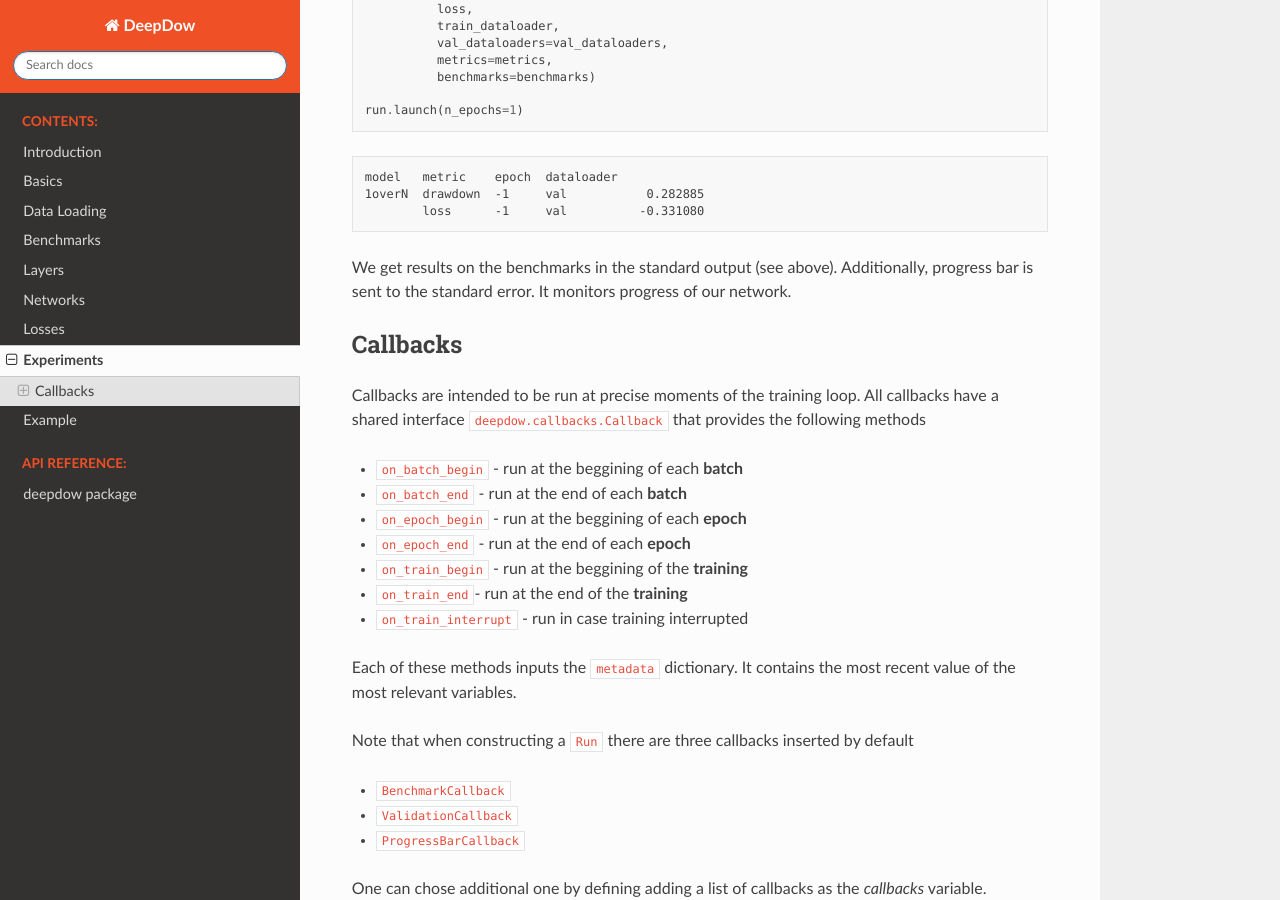
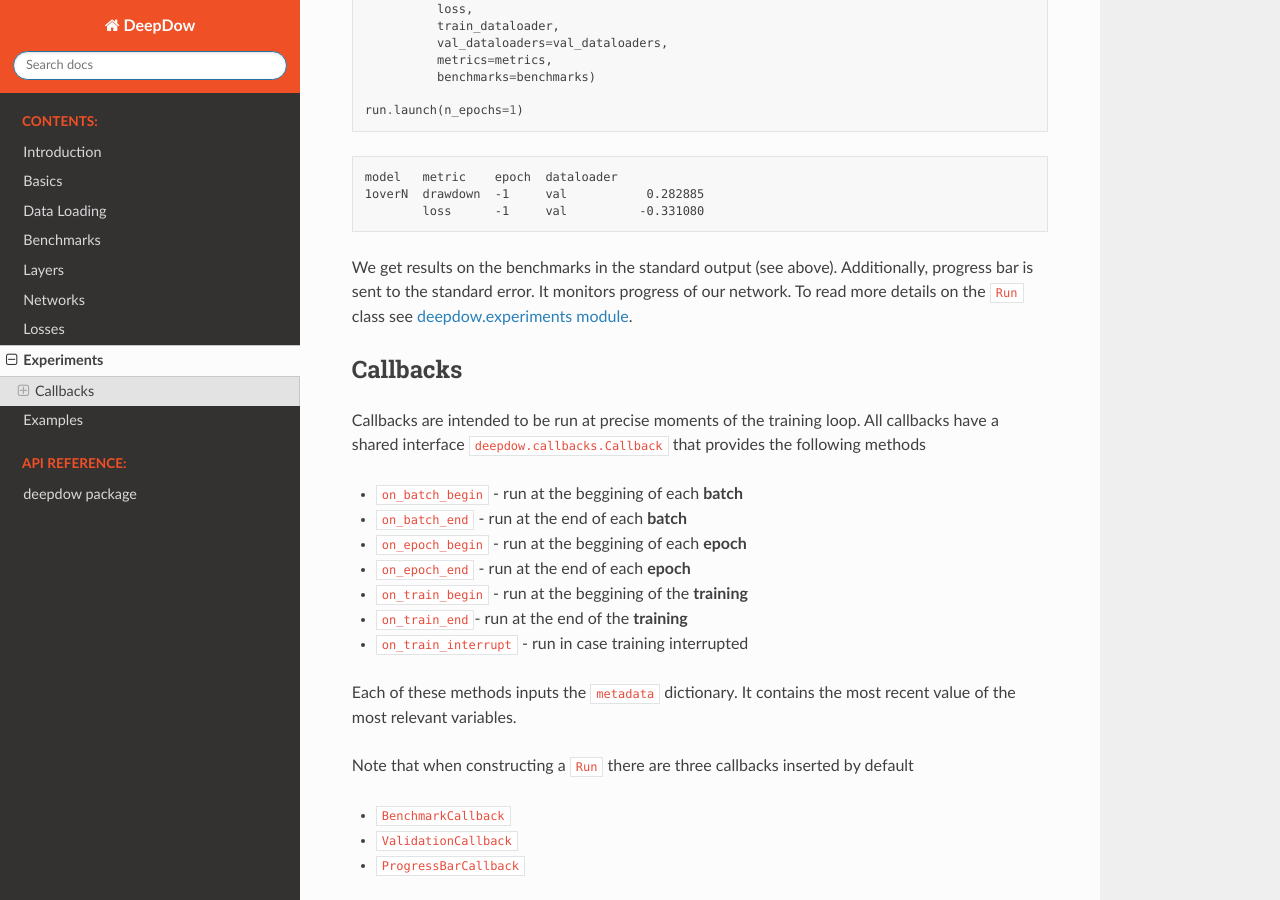
Before and after one commit to jankrepl/deepdow, a Sphinx documentation site: the page built from docs/source/experiments.rst, in a window 1280 px wide and 900 px high, scrolled down 983 px. Built offline with Sphinx 7.4.7 and the Read the Docs theme 2.0.0, drawn with Linux system fonts in a browser that asks for light colours.

Commit message:
Add reference to API

```diff
--- a/docs/source/api/deepdow.experiments.rst
+++ b/docs/source/api/deepdow.experiments.rst
@@ -1,3 +1,5 @@
+.. _experiments_API:
+
 deepdow.experiments module
 ==========================
 
--- a/docs/source/example.rst
+++ b/docs/source/example.rst
@@ -1,2 +1,2 @@
-Example
-=======
+Examples
+========
--- a/docs/source/experiments.rst
+++ b/docs/source/experiments.rst
@@ -64,7 +64,8 @@ Once we construct the :code:`Run`, we can start the training and evaluation loop
             loss      -1     val          -0.331080
 
 We get results on the benchmarks in the standard output (see above).
-Additionally, progress bar is sent to the standard error. It monitors progress of our network.
+Additionally, progress bar is sent to the standard error. It monitors progress of our network. To read more
+details on the :code:`Run` class see :ref:`experiments_API`.
 
 .. _callbacks:
 
```
